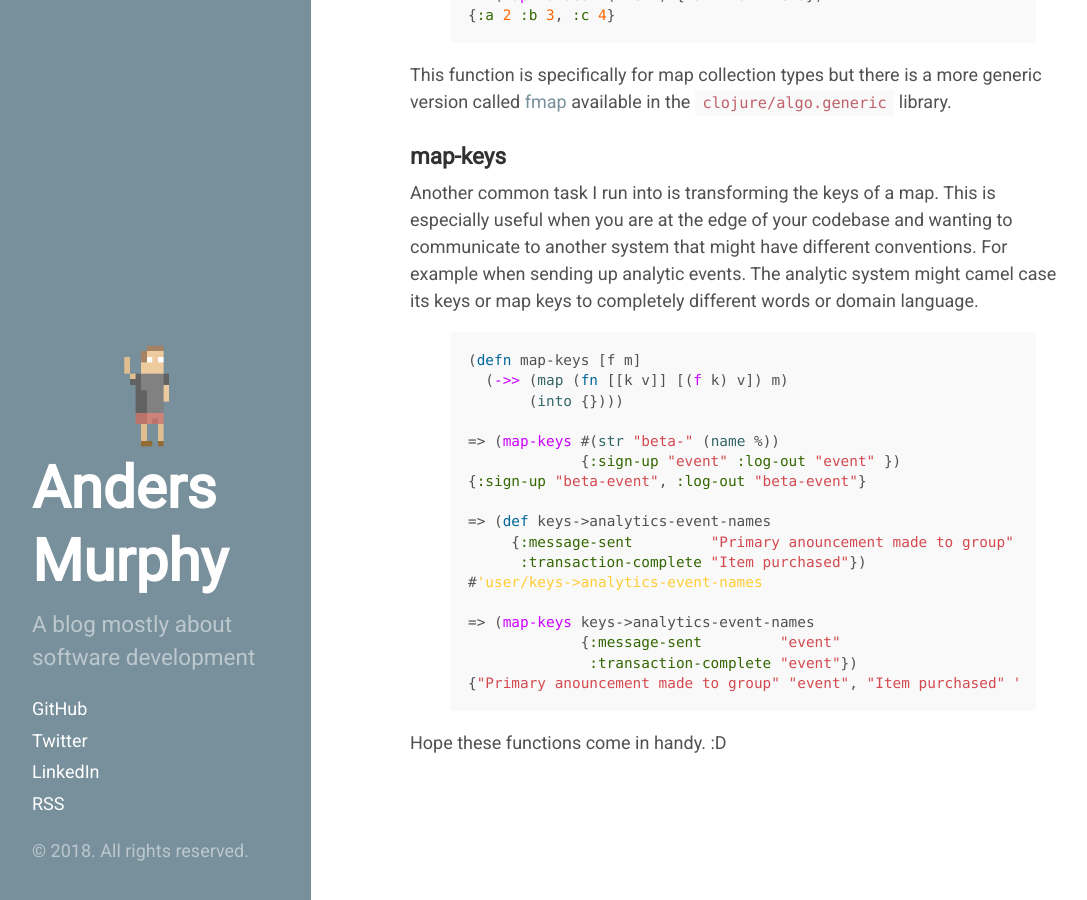
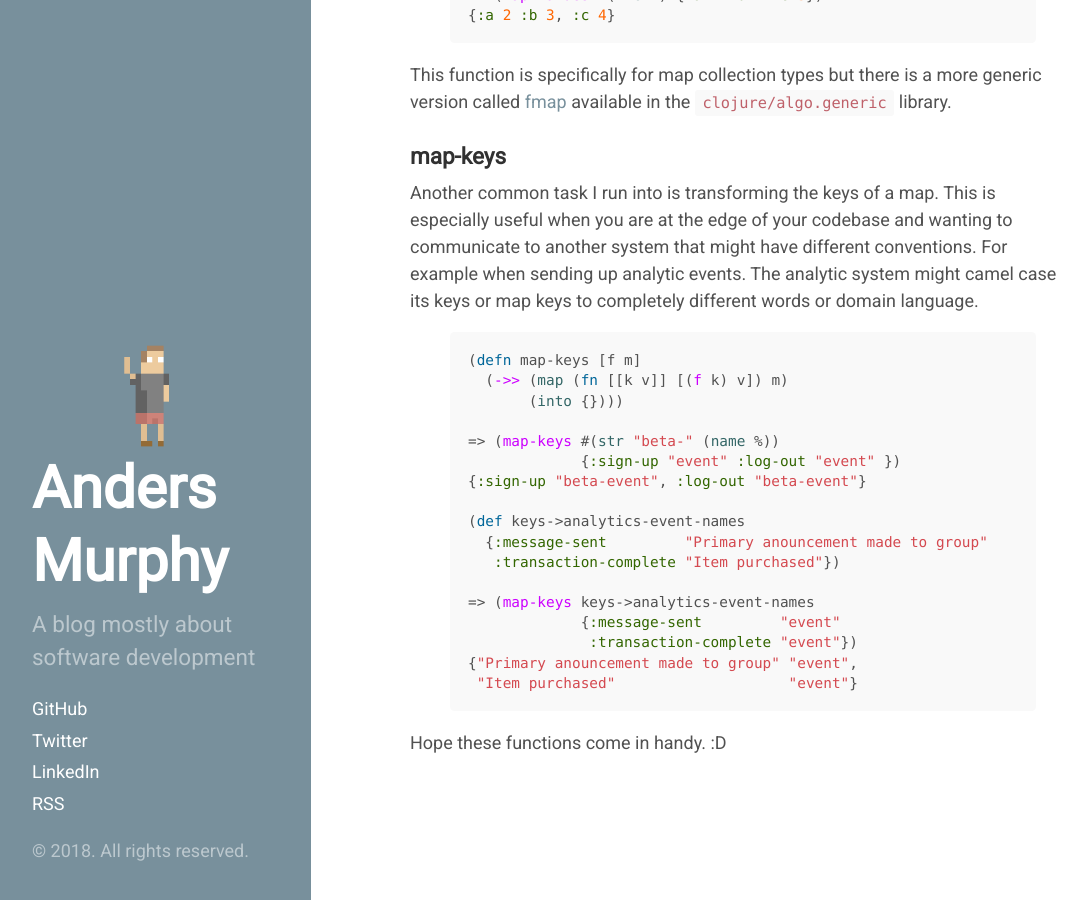
Before and after one commit to andersmurphy/andersmurphy-blog, a Jekyll site: the page built from _posts/2018-11-10-clojure-map-values-and-keys.markdown, in a window 1280 px wide and 900 px high, scrolled down 547 px. Shown: the whole window, without its empty margins (13-1100 px from the left). Built offline with Jekyll 4.4.1, drawn with Linux system fonts in a browser that asks for light colours; comment, search, counter and statistics services are not loaded.

Commit message:
Some formatting changes

```diff
--- a/_posts/2018-11-10-clojure-map-values-and-keys.markdown
+++ b/_posts/2018-11-10-clojure-map-values-and-keys.markdown
@@ -35,15 +35,15 @@ Another common task I run into is transforming the keys of a map. This is especi
              {:sign-up "event" :log-out "event" })
 {:sign-up "beta-event", :log-out "beta-event"}
 
-=> (def keys->analytics-event-names
-     {:message-sent         "Primary anouncement made to group"
-      :transaction-complete "Item purchased"})
-#'user/keys->analytics-event-names
+(def keys->analytics-event-names
+  {:message-sent         "Primary anouncement made to group"
+   :transaction-complete "Item purchased"})
 
 => (map-keys keys->analytics-event-names
              {:message-sent         "event"
               :transaction-complete "event"})
-{"Primary anouncement made to group" "event", "Item purchased" "event"}
+{"Primary anouncement made to group" "event",
+ "Item purchased"                    "event"}
 {% endhighlight %}
 
 Hope these functions come in handy. :D
```
